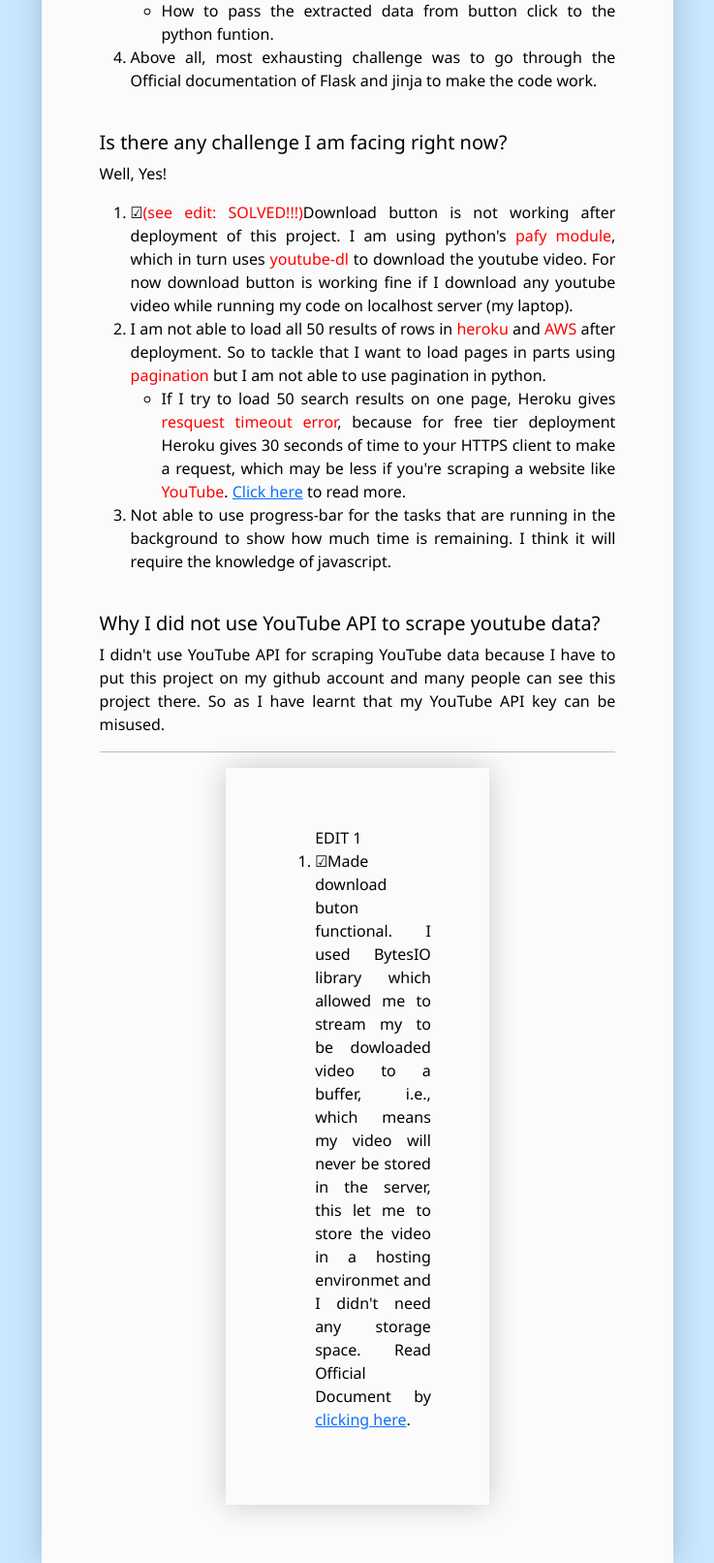
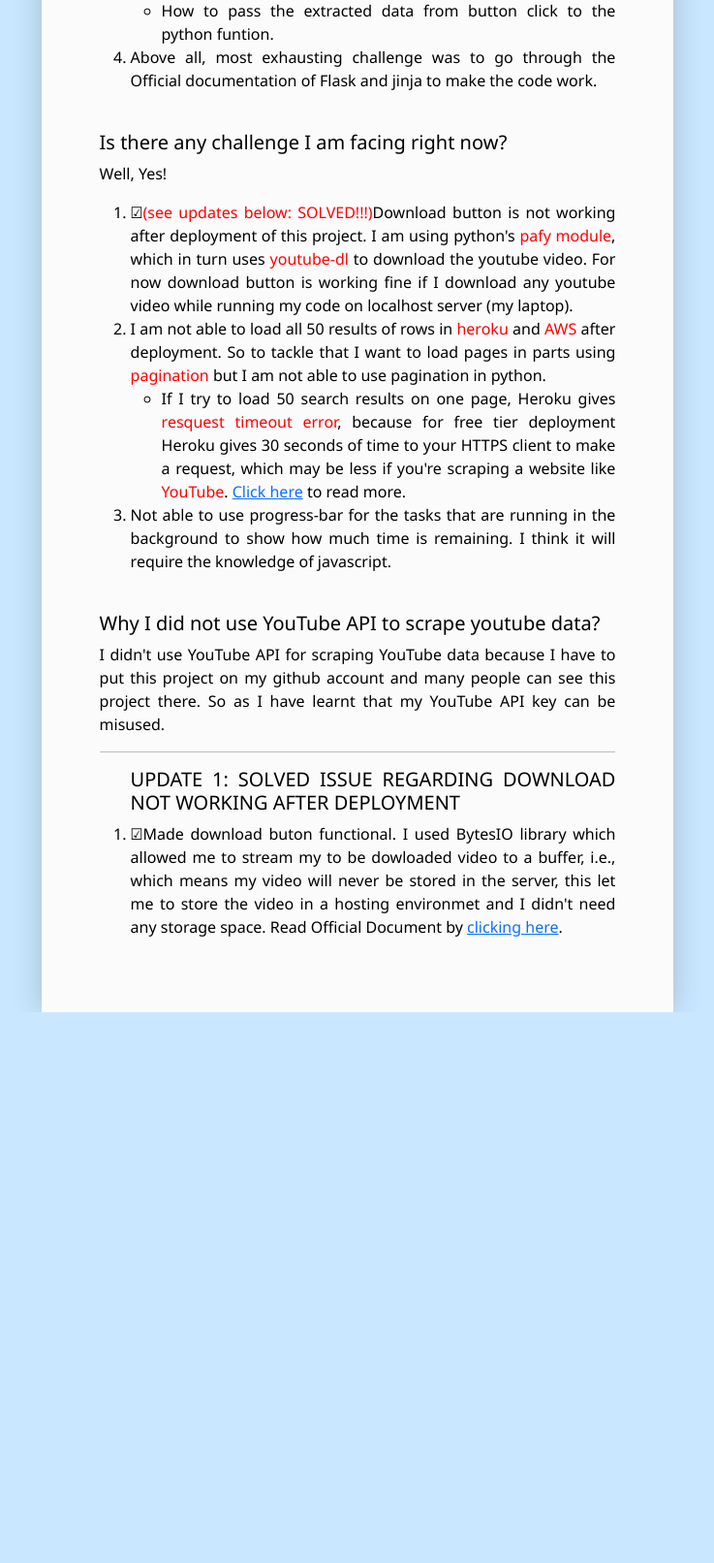
Before and after one commit to Gaurav0963/ChannelStats, a Flask app: page /about/ in a window 1280 px wide. Shown: the part 1149-2761 px from the top of the page at 97% size, without its empty margins (271-1008 px from the left). After the commit the page ends 2193 px from the top, so only its background shows below. Run offline with Flask 2, Linux system fonts and the light colour scheme; some libraries are stand-ins or nearby versions.

Commit message:
updated about page

```diff
--- a/templates/about.html
+++ b/templates/about.html
@@ -85,7 +85,7 @@
       Well, Yes!
       <ol>
         <li>
-          &#9745;<span style="color: red;">(see edit: SOLVED!!!)</span>Download button is not working after deployment of this project. I am using python's <span style="color: red;">pafy module</span>, which in turn uses <span style="color: red;">youtube-dl</span> to download the youtube video. For now download button is working fine if I download any youtube video while running my code on localhost server (my laptop).
+          &#9745;<span style="color: red;">(see updates below: SOLVED!!!)</span>Download button is not working after deployment of this project. I am using python's <span style="color: red;">pafy module</span>, which in turn uses <span style="color: red;">youtube-dl</span> to download the youtube video. For now download button is working fine if I download any youtube video while running my code on localhost server (my laptop).
         </li>
         <li>
           I am not able to load all 50 results of rows in <span style="color: red;">heroku</span> and <span style="color: red;">AWS</span> after deployment. So to tackle that I want to load pages in parts using <span style="color: red;">pagination</span> but I am not able to use pagination in python.
@@ -103,14 +103,10 @@
       I didn't use YouTube API for scraping YouTube data because I have to put this project on my github account and many people can see this project there. So as I have learnt that my YouTube API key can be misused.
     </p>
     <hr>
-    <div class="box">
       <ol>
-        EDIT 1
+        <h5>UPDATE 1: SOLVED ISSUE REGARDING DOWNLOAD NOT WORKING AFTER DEPLOYMENT</h5>
         <li>&#9745;Made download buton functional. I used BytesIO library which allowed me to stream my to be dowloaded video to a buffer, i.e., which means my video will never be stored in the server, this let me to store the video in a hosting environmet and I didn't need any storage space. Read Official Document by <a href="https://docs.python.org/3/library/io.html#buffered-streams">clicking here</a>.</li>
       </ol>
-
-    </div>
-
 
 
   </div>
```
